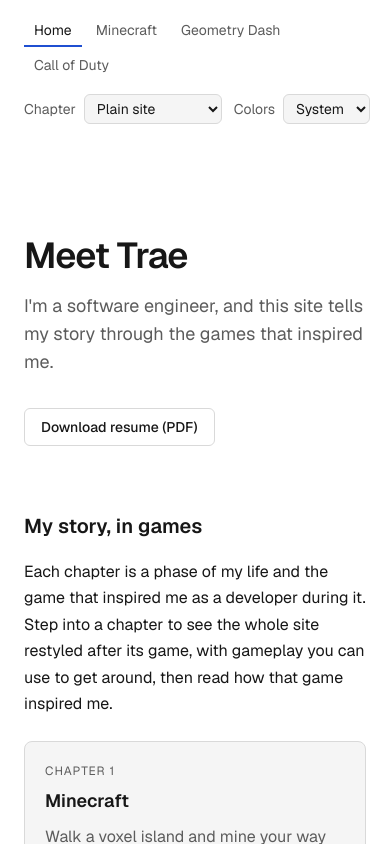
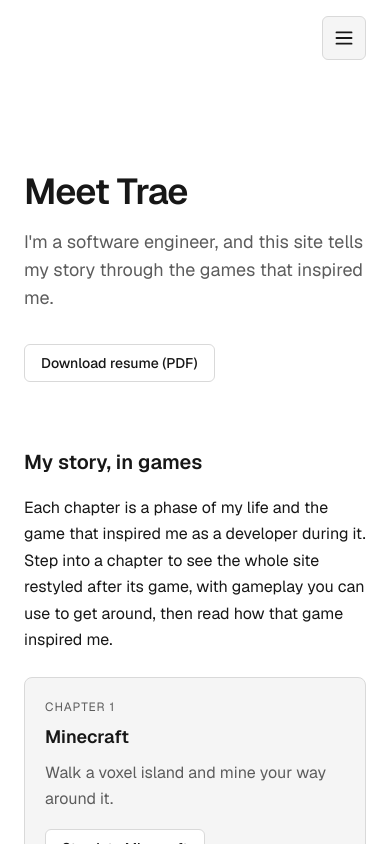
Before and after one commit to TheLunchTrae/personal-site, a Next.js app: page / in a window 390 px wide. Shown: the top 844 px of the page. Built offline with nearby package versions, Linux system fonts and the light colour scheme.

Commit message:
feat(header): fold phone controls into a slide-out menu (#19)

```diff
--- a/src/app/globals.css
+++ b/src/app/globals.css
@@ -77,43 +77,146 @@ body {
   position: relative;
   z-index: 20;
   display: flex;
-  flex-wrap: wrap;
   gap: 0.75rem 1.5rem;
   align-items: center;
-  justify-content: space-between;
+  justify-content: flex-end;
   padding: 1rem 1.5rem;
 }
 
-/* The site's tabs. Home shows in every theme. The default theme shows each
-   game theme's influence page; a game theme hides those and its stylesheet
-   reveals its own tabs (see docs/themes.md). The :where() keeps these rules
-   below a theme's reveal rule. */
-.site-nav__list {
+/* A narrow screen shows the menu button in the bar and the theme controls in
+   its panel; a wide screen shows the controls in the bar. SiteMenu closes the
+   panel when this rule hides the menu. */
+.site-header > .theme-controls {
+  display: none;
+}
+
+@media (min-width: 40rem) {
+  .site-header > .theme-controls {
+    display: flex;
+  }
+
+  .site-menu {
+    display: none;
+  }
+}
+
+.site-menu__button,
+.site-menu__close {
   display: flex;
-  flex-wrap: wrap;
-  gap: 0.25rem;
+  gap: 0.5rem;
+  align-items: center;
+  padding: 0.375rem 0.75rem;
+  border: 1px solid var(--border);
+  border-radius: 0.375rem;
+  background: var(--surface);
+  color: var(--foreground);
+  font: inherit;
   font-size: 0.875rem;
 }
 
-:where(.site-nav__item[data-nav-scope='theme']),
-:where(:root:not([data-theme='default']) .site-nav__item[data-nav-scope='story']) {
-  display: none;
+/* The menu button shows only its icon, which aria-label names, in a square
+   the size of a comfortable touch target. */
+.site-menu__button {
+  justify-content: center;
+  min-inline-size: 2.75rem;
+  min-block-size: 2.75rem;
+  padding: 0.5rem;
 }
 
-.site-nav__tab {
-  display: block;
-  padding: 0.25rem 0.625rem;
-  border-bottom: 2px solid transparent;
-  color: var(--muted);
+.site-menu__icon {
+  width: 1.25rem;
+  height: 1.25rem;
+  fill: none;
+  stroke: currentColor;
+  stroke-width: 1.5;
+  stroke-linecap: round;
 }
 
-.site-nav__tab:hover {
+/* The panel is an overlay pinned to the right edge at the full viewport
+   height, so it is the one place here with fixed positioning. It slides in
+   from off screen. */
+.site-menu__panel {
+  position: fixed;
+  inset: 0 0 0 auto;
+  width: min(20rem, 85vw);
+  max-width: none;
+  height: 100dvh;
+  max-height: none;
+  margin: 0;
+  padding: 0;
+  border: 0;
+  border-inline-start: 1px solid var(--border);
+  background: var(--background);
   color: var(--foreground);
+  translate: 100% 0;
+  transition:
+    translate 200ms ease-out,
+    overlay 200ms allow-discrete,
+    display 200ms allow-discrete;
 }
 
-.site-nav__tab[aria-current='page'] {
-  border-bottom-color: var(--accent);
-  color: var(--foreground);
+.site-menu__panel[open] {
+  translate: 0 0;
+}
+
+@starting-style {
+  .site-menu__panel[open] {
+    translate: 100% 0;
+  }
+}
+
+.site-menu__panel::backdrop {
+  background: rgb(0 0 0 / 0.5);
+}
+
+@media (prefers-reduced-motion: reduce) {
+  .site-menu__panel {
+    transition: none;
+  }
+}
+
+:root:has(.site-menu__panel[open]) {
+  overflow: hidden;
+}
+
+/* The body fills the panel, so a press anywhere on the panel lands inside it
+   and only a press on the backdrop reaches the dialog itself. */
+.site-menu__body {
+  min-block-size: 100%;
+  display: flex;
+  flex-direction: column;
+  gap: 1.5rem;
+  padding: 1rem 1.25rem;
+}
+
+.site-menu__top {
+  display: flex;
+  gap: 1rem;
+  align-items: center;
+  justify-content: space-between;
+}
+
+.site-menu__title {
+  font-size: 1rem;
+  font-weight: 600;
+}
+
+/* In the panel the controls stack, each label over its control. */
+.site-menu__panel .theme-controls {
+  flex-direction: column;
+  gap: 1rem;
+  align-items: stretch;
+  font-size: 1rem;
+}
+
+.site-menu__panel .theme-controls__field {
+  flex-direction: column;
+  gap: 0.375rem;
+  align-items: stretch;
+}
+
+.site-menu__panel :is(.theme-controls select, .theme-controls__play) {
+  padding: 0.5rem 0.75rem;
 }
 
 .theme-controls:not([data-hydrated]) {
--- a/src/site/site-header.tsx
+++ b/src/site/site-header.tsx
@@ -1,12 +1,16 @@
 import { ThemeControls } from '@/themes/theme-controls';
-import { SiteNav } from './site-nav';
+import { SiteMenu } from './site-menu';
 
-/** Holds the site's tabs and the theme controls, which stay available in every theme, with gameplay on or off. */
+/**
+ * Holds the theme controls, which stay available in every theme, with
+ * gameplay on or off. Wide screens show them in the bar; narrow screens show
+ * a menu button that opens them in a slide-out panel.
+ */
 export function SiteHeader() {
   return (
     <header className="site-header">
-      <SiteNav />
       <ThemeControls />
+      <SiteMenu />
     </header>
   );
 }
--- /dev/null
+++ b/src/site/site-menu.tsx
@@ -0,0 +1,83 @@
+'use client';
+
+import { useEffect, useId, useRef, useState } from 'react';
+import { ThemeControls } from '@/themes/theme-controls';
+
+/**
+ * The narrow-screen menu: a button that opens the theme controls in a modal
+ * slide-out panel. The modal dialog keeps focus inside the panel, Escape
+ * closes it, and focus returns to the button.
+ */
+export function SiteMenu() {
+  const menuRef = useRef<HTMLDivElement>(null);
+  const panelRef = useRef<HTMLDialogElement>(null);
+  const [open, setOpen] = useState(false);
+  const panelId = useId();
+  const titleId = useId();
+
+  // globals.css hides the menu on a wide screen, where the bar shows the
+  // controls. Hiding it resizes it to nothing, and an open modal panel would
+  // then leave the page inert behind a panel nobody can see, so it closes.
+  useEffect(() => {
+    const menu = menuRef.current;
+    if (menu === null) {
+      return undefined;
+    }
+    const observer = new ResizeObserver(() => {
+      // No client rects means CSS has hidden the menu.
+      if (menu.getClientRects().length === 0) {
+        panelRef.current?.close();
+      }
+    });
+    observer.observe(menu);
+    return () => observer.disconnect();
+  }, []);
+
+  return (
+    <div ref={menuRef} className="site-menu">
+      <button
+        type="button"
+        className="site-menu__button"
+        aria-label="Menu"
+        aria-haspopup="dialog"
+        aria-expanded={open}
+        aria-controls={panelId}
+        onClick={() => {
+          panelRef.current?.showModal();
+          setOpen(true);
+        }}
+      >
+        <svg className="site-menu__icon" viewBox="0 0 16 16" aria-hidden="true">
+          <path d="M2 3.5h12M2 8h12M2 12.5h12" />
+        </svg>
+      </button>
+      {
+        // eslint-disable-next-line jsx-a11y/click-events-have-key-events, jsx-a11y/no-noninteractive-element-interactions -- a backdrop click is a pointer shortcut that only the dialog itself can receive; Escape and the Close button are the keyboard paths
+        <dialog
+          ref={panelRef}
+          id={panelId}
+          className="site-menu__panel"
+          aria-labelledby={titleId}
+          onClose={() => setOpen(false)}
+          onClick={(event) => {
+            if (event.target === event.currentTarget) {
+              event.currentTarget.close();
+            }
+          }}
+        >
+          <div className="site-menu__body">
+            <div className="site-menu__top">
+              <h2 id={titleId} className="site-menu__title">
+                Menu
+              </h2>
+              <button type="button" className="site-menu__close" onClick={() => panelRef.current?.close()}>
+                Close
+              </button>
+            </div>
+            <ThemeControls />
+          </div>
+        </dialog>
+      }
+    </div>
+  );
+}
--- a/src/site/site-nav.tsx
+++ /dev/null
@@ -1,51 +0,0 @@
-'use client';
-
-import Link from 'next/link';
-import { usePathname } from 'next/navigation';
-import { creditsHref, gameThemes, type GameThemeId, storyHref } from '@/themes/registry';
-import { sectionHref } from './sections';
-
-/**
- * Which themes show a tab. A tab with no scope shows in every theme. The
- * default theme shows each game theme's `story` tab. A game theme shows its
- * own `story` and `theme` tabs and hides every other theme's. CSS applies
- * these rules from the `data-theme` the head script sets before first paint,
- * so the tabs never flash another theme's; docs/themes.md lists the rule each
- * theme's stylesheet adds.
- */
-type TabScope = 'story' | 'theme';
-
-interface Tab {
-  readonly href: string;
-  readonly label: string;
-  readonly scope?: TabScope;
-  readonly theme?: GameThemeId;
-}
-
-/** Every tab in the order the bar shows it: Home, then each game theme's influence page, own pages and credits. */
-export const navTabs: readonly Tab[] = [
-  { href: '/', label: 'Home' },
-  ...gameThemes.flatMap((theme): Tab[] => [
-    { href: storyHref(theme.id), label: theme.name, scope: 'story', theme: theme.id },
-    ...theme.pages.map((page): Tab => ({ href: page.href, label: page.label, scope: 'theme', theme: theme.id })),
-    { href: creditsHref(theme.id), label: 'Credits', scope: 'theme', theme: theme.id },
-  ]),
-];
-
-/** The site's tabs, which stay visible and work in every theme, with gameplay on or off. */
-export function SiteNav() {
-  const current = sectionHref(usePathname());
-  return (
-    <nav className="site-nav" aria-label="Site">
-      <ul className="site-nav__list">
-        {navTabs.map((tab) => (
-          <li key={tab.href} className="site-nav__item" data-nav-scope={tab.scope} data-nav-for={tab.theme}>
-            <Link href={tab.href} className="site-nav__tab" aria-current={tab.href === current ? 'page' : undefined}>
-              {tab.label}
-            </Link>
-          </li>
-        ))}
-      </ul>
-    </nav>
-  );
-}
--- a/src/themes/call-of-duty/call-of-duty.css
+++ b/src/themes/call-of-duty/call-of-duty.css
@@ -51,28 +51,6 @@
   display: block;
 }
 
-/* The site tabs as menu entries; the open page's entry is marked in red. */
-:root[data-theme='call-of-duty'] .site-nav__item[data-nav-for='call-of-duty'] {
-  display: block;
-}
-
-:root[data-theme='call-of-duty'] .site-nav__tab {
-  padding: 0.125rem 0.625rem;
-  font-family: var(--cod-display);
-  font-size: 1.125rem;
-  letter-spacing: 0.05em;
-  text-transform: uppercase;
-}
-
-:root[data-theme='call-of-duty'] .site-nav__tab:hover {
-  color: var(--cod-ember);
-}
-
-:root[data-theme='call-of-duty'] .site-nav__tab[aria-current='page'] {
-  border-bottom-color: var(--accent);
-  color: var(--accent);
-}
-
 :root[data-theme='call-of-duty'] .site-header {
   border-color: var(--border);
   background: rgb(10 9 9 / 0.85);
@@ -81,7 +59,8 @@
 :root[data-theme='call-of-duty'] .prose-page h1,
 :root[data-theme='call-of-duty'] .prose-page h2,
 :root[data-theme='call-of-duty'] .content-section :is(h3, h4, h5, h6),
-:root[data-theme='call-of-duty'] .theme-tour__name {
+:root[data-theme='call-of-duty'] .theme-tour__name,
+:root[data-theme='call-of-duty'] .site-menu__title {
   font-family: var(--cod-title);
   font-weight: 400;
   letter-spacing: 0.03em;
@@ -97,6 +76,8 @@
 
 :root[data-theme='call-of-duty'] .theme-controls select,
 :root[data-theme='call-of-duty'] .theme-controls__play,
+:root[data-theme='call-of-duty'] .site-menu__button,
+:root[data-theme='call-of-duty'] .site-menu__close,
 :root[data-theme='call-of-duty'] .button {
   border-radius: 2px;
   font-family: var(--cod-type);
--- a/src/themes/geometry-dash/geometry-dash.css
+++ b/src/themes/geometry-dash/geometry-dash.css
@@ -27,38 +27,6 @@
   display: block;
 }
 
-/* The site tabs as neon pads; the open page's tab glows green. */
-:root[data-theme='geometry-dash'] .site-nav__item[data-nav-for='geometry-dash'] {
-  display: block;
-}
-
-:root[data-theme='geometry-dash'] .site-nav__list {
-  gap: 0.375rem;
-}
-
-:root[data-theme='geometry-dash'] .site-nav__tab {
-  padding: 0.25rem 0.75rem;
-  border: 2px solid rgb(122 240 255 / 0.4);
-  border-radius: 0.375rem;
-  background: rgb(17 22 58 / 0.85);
-  color: var(--foreground);
-  font-family: var(--font-dash), var(--font-sans), sans-serif;
-  font-weight: 400;
-  font-synthesis: none;
-  letter-spacing: 0.04em;
-  text-transform: uppercase;
-}
-
-:root[data-theme='geometry-dash'] .site-nav__tab:hover {
-  border-color: var(--accent);
-}
-
-:root[data-theme='geometry-dash'] .site-nav__tab[aria-current='page'] {
-  border-color: var(--accent);
-  background: rgb(92 255 180 / 0.15);
-  box-shadow: 0 0 12px rgb(92 255 180 / 0.45);
-}
-
 :root[data-theme='geometry-dash'] .site-header {
   border-bottom: 2px solid rgb(122 240 255 / 0.35);
   background: rgb(8 10 31 / 0.7);
@@ -66,6 +34,8 @@
 
 :root[data-theme='geometry-dash'] .theme-controls select,
 :root[data-theme='geometry-dash'] .theme-controls__play,
+:root[data-theme='geometry-dash'] .site-menu__button,
+:root[data-theme='geometry-dash'] .site-menu__close,
 :root[data-theme='geometry-dash'] .button {
   border: 2px solid rgb(122 240 255 / 0.4);
   border-radius: 0.375rem;
@@ -73,6 +43,11 @@
 
 :root[data-theme='geometry-dash'] .theme-controls select {
   font-weight: 700;
+}
+
+:root[data-theme='geometry-dash'] .site-menu__panel {
+  border-inline-start: 2px solid rgb(122 240 255 / 0.35);
+  box-shadow: -8px 0 24px rgb(102 65 255 / 0.3);
 }
 
 :root[data-theme='geometry-dash'] .theme-controls__play[aria-pressed='true'] {
@@ -124,6 +99,9 @@
 }
 
 :root[data-theme='geometry-dash'] .theme-controls__play,
+:root[data-theme='geometry-dash'] .site-menu__button,
+:root[data-theme='geometry-dash'] .site-menu__close,
+:root[data-theme='geometry-dash'] .site-menu__title,
 :root[data-theme='geometry-dash'] .prose-page h1,
 :root[data-theme='geometry-dash'] .prose-page h2,
 :root[data-theme='geometry-dash'] .content-section :is(h3, h4, h5, h6),
--- a/src/themes/minecraft/minecraft.css
+++ b/src/themes/minecraft/minecraft.css
@@ -30,12 +30,27 @@
 
 :root[data-theme='minecraft'] .theme-controls select,
 :root[data-theme='minecraft'] .theme-controls__play,
+:root[data-theme='minecraft'] .site-menu__button,
+:root[data-theme='minecraft'] .site-menu__close,
 :root[data-theme='minecraft'] .button {
   border: 2px solid var(--border);
   border-radius: 0;
   box-shadow:
     inset 2px 2px 0 rgb(255 255 255 / 0.18),
     inset -2px -2px 0 rgb(0 0 0 / 0.35);
+}
+
+:root[data-theme='minecraft'] .site-menu__panel {
+  border-inline-start: 3px solid var(--border);
+  background: var(--loam);
+  box-shadow:
+    inset 6px 0 0 #5e8c31,
+    inset 9px 0 0 #3f6420;
+}
+
+:root[data-theme='minecraft'] .site-menu__title {
+  font-family: var(--font-pixel), monospace;
+  font-weight: 700;
 }
 
 :root[data-theme='minecraft'] .theme-controls__play[aria-pressed='true'] {
@@ -120,31 +135,6 @@
 /* The theme's own influence and credits pages keep its footer line in any theme. */
 :root:has(.prose-page[data-credit-for='minecraft']) .theme-credit[data-credit-for='minecraft'] {
   display: block;
-}
-
-/* The site tabs as stone buttons; the open page's tab is grass green. */
-:root[data-theme='minecraft'] .site-nav__item[data-nav-for='minecraft'] {
-  display: block;
-}
-
-:root[data-theme='minecraft'] .site-nav__tab {
-  padding: 0.25rem 0.625rem;
-  border: 2px solid var(--border);
-  background: #6f6f6f;
-  box-shadow:
-    inset 2px 2px 0 rgb(255 255 255 / 0.25),
-    inset -2px -2px 0 rgb(0 0 0 / 0.4);
-  color: #fff;
-  font-family: var(--font-pixel), monospace;
-  text-shadow: 1px 1px 0 #3a3a3a;
-}
-
-:root[data-theme='minecraft'] .site-nav__tab:hover {
-  background: #4f5a9a;
-}
-
-:root[data-theme='minecraft'] .site-nav__tab[aria-current='page'] {
-  background: var(--moss);
 }
 
 :root[data-theme='minecraft'] .theme-tour__card {
@@ -531,9 +521,9 @@ body:has(.blocks-close) .blocks-help {
   }
 }
 
-/* On phones the header can wrap to two rows, the tabs then the theme
-   controls, and the not-affiliated line to three. */
-@media (max-width: 40rem) {
+/* On phones the header holds only the menu button, and the not-affiliated
+   line can wrap to three rows. */
+@media (width < 40rem) {
   :root[data-theme='minecraft'][data-play='on'] body {
     --world-gutter: 0.5rem;
   }
@@ -566,26 +556,7 @@ body:has(.blocks-close) .blocks-help {
   }
 
   :root[data-theme='minecraft'][data-play='on'] .site-header {
-    gap: 0.5rem 0.75rem;
     padding: 0.625rem 0.75rem;
-  }
-
-  :root[data-theme='minecraft'][data-play='on'] .site-nav__list {
-    font-size: 0.75rem;
-  }
-
-  :root[data-theme='minecraft'][data-play='on'] .theme-controls {
-    flex: none;
-    gap: 0.375rem;
-    font-size: 0.75rem;
-  }
-
-  :root[data-theme='minecraft'][data-play='on'] .theme-controls__field > span {
-    position: absolute;
-    width: 1px;
-    height: 1px;
-    overflow: hidden;
-    clip-path: inset(50%);
   }
 
   :root[data-theme='minecraft'][data-play='on'] .prose-page[data-section='home'] {
--- a/src/themes/play-layer.tsx
+++ b/src/themes/play-layer.tsx
@@ -4,6 +4,7 @@ import dynamic from 'next/dynamic';
 import { Component, type ComponentType, type ReactNode } from 'react';
 import { type GameSection, gameSections } from '@/site/sections';
 import { gameTheme, type GameThemeId, isGameThemeId } from './registry';
+import { focusThemeControl } from './theme-controls';
 import { markGameplayFailed, setPlay, useThemeState } from './theme-store';
 
 /** What every game theme's gameplay component receives. docs/themes.md describes the contract. */
@@ -82,7 +83,7 @@ export function PlayLayer() {
   const exit = () => {
     setPlay(false);
     // The game's own controls unmount, so focus moves to the switch that brings them back.
-    document.querySelector<HTMLElement>('.theme-controls__play')?.focus();
+    focusThemeControl('.theme-controls__play');
   };
   const game = <Player sections={gameSections(theme)} reducedMotion={reducedMotion} onExit={exit} onFail={fail} />;
   return (
--- a/src/themes/registry.ts
+++ b/src/themes/registry.ts
@@ -27,10 +27,7 @@ export interface GameTheme {
   readonly pitch: string;
   /** Title of the theme's influence page, the chapter of Trae's story that the game inspired. */
   readonly storyTitle: string;
-  /**
-   * The theme's own pages besides its influence and credits pages. The site
-   * navigation shows them as tabs between those two while the theme is on.
-   */
+  /** The theme's own pages besides its influence and credits pages. */
   readonly pages: readonly ThemePage[];
 }
 
@@ -38,8 +35,6 @@ export interface GameTheme {
 interface ThemePage {
   readonly id: string;
   readonly href: string;
-  /** The page's tab label in the site navigation. */
-  readonly label: string;
 }
 
 /**
@@ -65,7 +60,7 @@ export const gameThemes: readonly GameTheme[] = [
     notice: 'Fan-made Geometry Dash homage. Not affiliated with or endorsed by RobTop Games.',
     pitch: 'Run a neon level and jump through its gates to move between pages.',
     storyTitle: 'How Geometry Dash inspired me',
-    pages: [{ id: 'levels', href: '/influences/geometry-dash/levels/', label: 'Favorite levels' }],
+    pages: [{ id: 'levels', href: '/influences/geometry-dash/levels/' }],
   },
   {
     id: 'call-of-duty',
--- a/src/themes/theme-controls.tsx
+++ b/src/themes/theme-controls.tsx
@@ -5,6 +5,21 @@ import { colorModes, gameThemes, isColorMode, isGameThemeId, isThemeId } from '.
 import { setColorMode, setPlay, setTheme, useThemeState } from './theme-store';
 
 const subscribeNever = () => () => undefined;
+
+/**
+ * Focuses the first rendered match for a theme control. The bar and the menu
+ * panel each hold a copy, and on a narrow screen the bar's copy is hidden and
+ * the panel is closed, so focus goes to the menu button that opens it. An
+ * element with no client rects is not rendered: it, or an ancestor such as a
+ * closed dialog, has `display: none`. That check works in every browser the
+ * build targets, which `checkVisibility()` does not.
+ */
+export function focusThemeControl(selector: string): void {
+  const visible = [...document.querySelectorAll<HTMLElement>(selector)].find(
+    (control) => control.getClientRects().length > 0,
+  );
+  (visible ?? document.querySelector<HTMLElement>('.site-menu__button'))?.focus();
+}
 
 const colorModeLabels = { system: 'System', light: 'Light', dark: 'Dark' } as const;
 
--- a/src/themes/theme-tour.tsx
+++ b/src/themes/theme-tour.tsx
@@ -3,6 +3,7 @@
 import Image from 'next/image';
 import Link from 'next/link';
 import { chapterLabel, gameThemes, storyHref } from './registry';
+import { focusThemeControl } from './theme-controls';
 import { setTheme, useThemeState } from './theme-store';
 import { wordmarks } from './wordmarks';
 
@@ -38,7 +39,7 @@ export function ThemeTour() {
                   // A theme's gameplay can cover the tour; keep focus on a control the visitor can see.
                   requestAnimationFrame(() => {
                     if (button.offsetParent === null) {
-                      document.querySelector<HTMLElement>('.theme-controls select')?.focus();
+                      focusThemeControl('.theme-controls select');
                     }
                   });
                 }}
```
Also changed, not shown: 2 other files (tests, documents, lock files or other folders).
